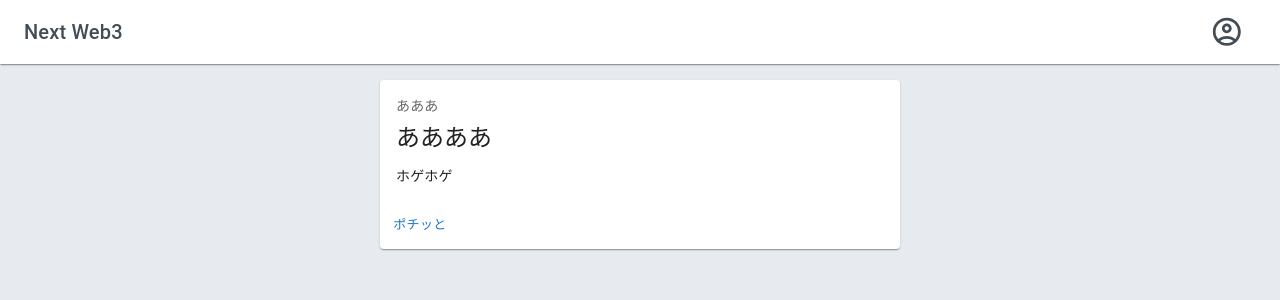
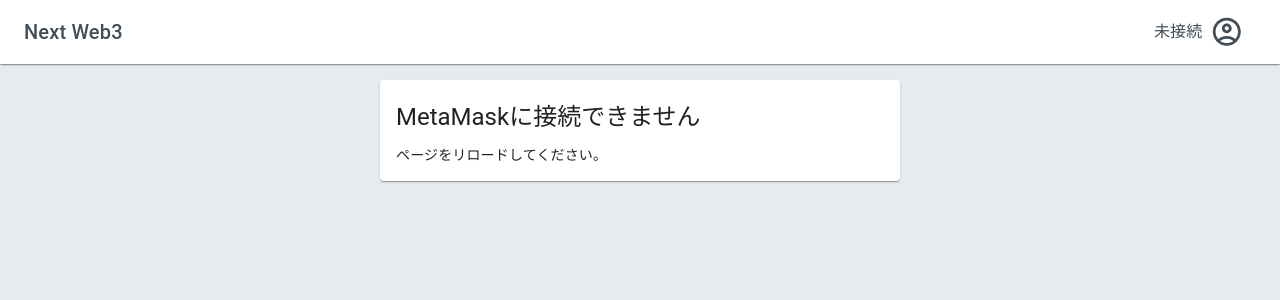
Before and after one commit to TakenokoTech/nextjs-web3, a Next.js app: page / in a window 1280 px wide. Shown: the top 300 px of the page. Built offline with nearby package versions, Linux system fonts and the light colour scheme.

Commit message:
add metamask.

```diff
--- a/next.config.js
+++ b/next.config.js
@@ -1,14 +1,14 @@
 /** @type {import('next').NextConfig} */
 const nextConfig = {
-  reactStrictMode: true,
+  reactStrictMode: false,
   swcMinify: true,
   images: {
-    loader: 'imgix',
-    path: 'https://example.com/myaccount/'
+    loader: "imgix",
+    path: "https://example.com/myaccount/",
   },
   exportPathMap: async (defaultPathMap, context) => ({
-    '/': {page: '/'}
-  })
-}
+    "/": { page: "/" },
+  }),
+};
 
-module.exports = nextConfig
+module.exports = nextConfig;
--- a/package.json
+++ b/package.json
@@ -18,7 +18,8 @@
     "@mui/material": "^5.10.0",
     "next": "12.2.4",
     "react": "18.2.0",
-    "react-dom": "18.2.0"
+    "react-dom": "18.2.0",
+    "web3": "^1.7.5"
   },
   "devDependencies": {
     "@types/node": "^18.7.1",
--- a/pages/components/BasicCard.tsx
+++ /dev/null
@@ -1,26 +0,0 @@
-import {
-  Button,
-  Card,
-  CardActions,
-  CardContent,
-  Typography,
-} from "@mui/material";
-
-export default function BasicCard() {
-  return (
-    <Card sx={{ minWidth: 275 }}>
-      <CardContent>
-        <Typography sx={{ fontSize: 14 }} color="text.secondary" gutterBottom>
-          あああ
-        </Typography>
-        <Typography sx={{ mb: 1.5 }} variant="h5" component="div">
-          ああああ
-        </Typography>
-        <Typography variant="body2">ホゲホゲ</Typography>
-      </CardContent>
-      <CardActions>
-        <Button size="small">ポチッと</Button>
-      </CardActions>
-    </Card>
-  );
-}
--- a/pages/index.tsx
+++ /dev/null
@@ -1,18 +0,0 @@
-import { Box, Container } from "@mui/material";
-import Appbar from "./components/Appbar";
-import BasicCard from "./components/BasicCard";
-
-// noinspection JSUnusedGlobalSymbols
-export default function Index({ post }) {
-  console.log("Index");
-  return (
-    <>
-      <Appbar />
-      <Container maxWidth="sm">
-        <Box sx={{ p: 2 }}>
-          <BasicCard />
-        </Box>
-      </Container>
-    </>
-  );
-}
--- a/pages/components/Appbar.tsx
+++ b/src/components/Appbar.tsx
@@ -2,8 +2,12 @@
 import { AppBar, Box, IconButton, Toolbar, Typography } from "@mui/material";
 import styles from "./Appbar.module.css";
 
+interface AppbarProps {
+  address: string;
+}
+
 // https://mui.com/material-ui/react-app-bar/
-export default function Appbar() {
+export default function Appbar(props: AppbarProps) {
   const CustomIconButton = ({ sx = {}, children }) => (
     <IconButton
       size="large"
@@ -28,8 +32,20 @@
               Next Web3
             </Typography>
             <CustomIconButton>
+              <Typography
+                style={{ paddingRight: 8 }}
+                // color={props.address.length > 0 ? "#42b983" : null}
+              >
+                {props.address.length > 0
+                  ? props.address.slice(0, 5) + "..." + props.address.slice(-4)
+                  : "未接続"}
+              </Typography>
               <AccountCircleOutlined
-                style={{ width: "1.4em", height: "1.4em" }}
+                style={{
+                  width: "1.4em",
+                  height: "1.4em",
+                  // color: props.address.length > 0 ? "#42b983" : null,
+                }}
               />
             </CustomIconButton>
           </Toolbar>
--- /dev/null
+++ b/src/components/BasicCard.tsx
@@ -0,0 +1,48 @@
+import {
+  Button,
+  Card,
+  CardActions,
+  CardContent,
+  TextField,
+  Typography,
+} from "@mui/material";
+import { ReactNode, useState } from "react";
+
+interface BasicCardProps {
+  title: string;
+  subtitle: string;
+  message: string;
+  canActions: boolean;
+  onClick: (toAddress: string) => void;
+  children?: ReactNode;
+}
+
+export default function BasicCard(props: BasicCardProps) {
+  const [text, setText] = useState("");
+
+  return (
+    <Card sx={{ minWidth: 275 }}>
+      <CardContent>
+        <Typography sx={{ fontSize: 14 }} color="text.secondary" gutterBottom>
+          {props.subtitle}
+        </Typography>
+        <Typography sx={{ mb: 1.5 }} variant="h5" component="div">
+          {props.title}
+        </Typography>
+        <Typography variant="body2">{props.message}</Typography>
+      </CardContent>
+      <CardActions style={{ display: props.canActions ? null : "none" }}>
+        <TextField
+          fullWidth
+          label="to address"
+          size="small"
+          value={text}
+          onChange={({ target }) => setText(target.value)}
+        />
+        <Button size="small" onClick={() => props.onClick(text)}>
+          送金
+        </Button>
+      </CardActions>
+    </Card>
+  );
+}
--- /dev/null
+++ b/src/features/MetaMaskUtils.ts
@@ -0,0 +1,55 @@
+declare var window: Window;
+
+interface RequestArguments {
+  method: string;
+  params?: unknown[] | object;
+}
+
+interface Ethereum {
+  selectedAddress: string;
+  request: (arg: RequestArguments) => Promise<unknown>;
+}
+
+interface Window {
+  ethereum: Ethereum;
+}
+
+export interface MetamaskAccountState {
+  ethereum: Ethereum;
+  account: string;
+}
+
+export async function getMetamask(): Promise<MetamaskAccountState | null> {
+  if (typeof window.ethereum === "undefined") return null;
+  console.log("MetaMask is installed!");
+
+  const ethereum = window.ethereum;
+  const accounts = (await ethereum.request({
+    method: "eth_requestAccounts",
+  })) as string[];
+  const account = accounts[0];
+  console.log(account);
+
+  return {
+    ethereum,
+    account,
+  };
+}
+
+export async function sendEth(
+  accountState: MetamaskAccountState,
+  to: string = ""
+) {
+  const transactionParameters = {
+    to: to.length > 0 ? to : accountState.ethereum.selectedAddress,
+    from: accountState.ethereum.selectedAddress,
+    value: "0x1",
+    // gasPrice: "0x00",
+    // gas: "0x00",
+  };
+
+  return await accountState.ethereum.request({
+    method: "eth_sendTransaction",
+    params: [transactionParameters],
+  });
+}
--- a/pages/_app.tsx
+++ b/src/pages/_app.tsx
@@ -1,5 +1,5 @@
-import "../styles/globals.css";
 import { AppProps } from "next/app";
+import "../../styles/globals.css";
 
 function App({ Component, pageProps }: AppProps) {
   return <Component {...pageProps} />;
--- /dev/null
+++ b/src/pages/index.tsx
@@ -0,0 +1,44 @@
+import { Box, Container } from "@mui/material";
+import { useEffect, useState } from "react";
+import Appbar from "../components/Appbar";
+import BasicCard from "../components/BasicCard";
+import {
+  getMetamask,
+  MetamaskAccountState,
+  sendEth,
+} from "../features/MetaMaskUtils";
+
+// noinspection JSUnusedGlobalSymbols
+export default function Index({}) {
+  const [account, setAccount] = useState<MetamaskAccountState>();
+
+  useEffect(() => {
+    (async () => {
+      const result = await getMetamask();
+      setAccount(result);
+    })();
+  }, []);
+
+  const onClick = async (toAddress: string) => {
+    await sendEth(account, toAddress);
+  };
+
+  return (
+    <>
+      <Appbar address={account?.account ?? ""} />
+      <Container maxWidth="sm">
+        <Box sx={{ p: 2 }}>
+          <BasicCard
+            title={"MetaMaskに" + (account ? "接続しました" : "接続できません")}
+            subtitle={account?.account}
+            message={
+              account ? "送金できます！" : "ページをリロードしてください。"
+            }
+            canActions={!!account}
+            onClick={onClick}
+          />
+        </Box>
+      </Container>
+    </>
+  );
+}
--- a/pages/sample.tsx
+++ b/src/pages/sample.tsx
@@ -1,6 +1,6 @@
 import Head from "next/head";
 import Image from "next/image";
-import styles from "../styles/Home.module.css";
+import styles from "../../styles/Home.module.css";
 
 export default function Home() {
   return (
@@ -8,7 +8,7 @@
       <Head>
         <title>Create Next App</title>
         <meta name="description" content="Generated by create next app" />
-        <link rel="icon" href="/favicon.ico" />
+        <link rel="icon" href="/public/favicon.ico" />
       </Head>
 
       <main className={styles.main}>
```
Also changed, not shown: src/components/Appbar.module.css (renamed from pages/components/Appbar.module.css), src/pages/api/hello.ts (renamed from pages/api/hello.ts), 1 other file (tests, documents, lock files or other folders).
